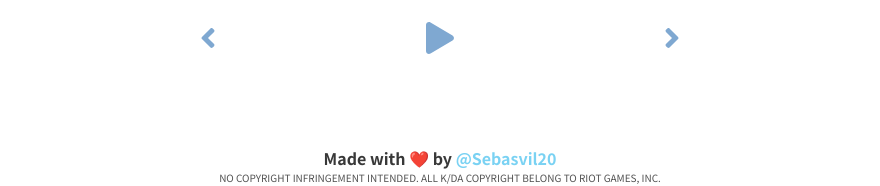
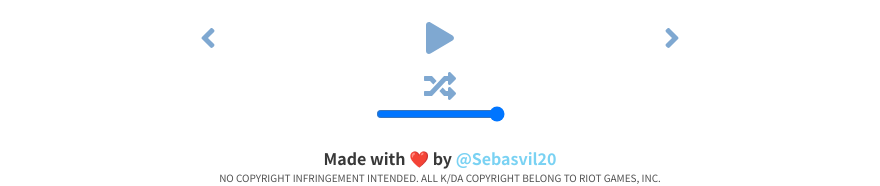
Before and after one commit to sebasvil20/kda-music-player, a React (Create React App) app: page / in a window 1280 px wide. Shown: the part 610-796 px from the top of the page, without its empty margins (200-1080 px from the left). Built offline with nearby package versions, Linux system fonts and the light colour scheme.

Commit message:
Random mode and volume control

```diff
--- a/src/App.js
+++ b/src/App.js
@@ -21,6 +21,8 @@ function App() {
   const [songs, setSongs] = useState(data());
   const [currentSong, setCurrentSong] = useState(songs[0]);
   const [isPlaying, setIsPlaying] = useState(false);
+  const [isRandom, setIsRandom] = useState(false);
+  const [volume, setVolume] = useState(1);
   const [songInfo, setSongInfo] = useState({
     currentTime: 0,
     duration: 0,
@@ -45,11 +47,23 @@ function App() {
 
   const songEndHandler = async () => {
     let currentIndex = songs.findIndex((song) => song.id === currentSong.id);
-    let newIndex = currentIndex + 1;
-    if (newIndex >= songs.length) newIndex = 0;
+    let newIndex = null;
+    if (isRandom) {
+      newIndex = Math.floor(Math.random() * 11);
+      if (currentIndex === newIndex) {
+        newIndex = Math.floor(Math.random() * 11);
+      }
+    } else {
+      newIndex = currentIndex + 1;
+      if (newIndex >= songs.length) newIndex = 0;
+    }
 
     await setCurrentSong(songs[newIndex]);
     if (isPlaying) audioRef.current.play();
+  };
+
+  const handleVolume = (value) => {
+    document.getElementById("audio-source").volume = value;
   };
 
   return (
@@ -62,10 +76,15 @@ function App() {
         songInfo={songInfo}
         songs={songs}
         audioRef={audioRef}
+        isRandom={isRandom}
+        volume={volume}
+        setVolume={setVolume}
         setSongInfo={setSongInfo}
         setIsPlaying={setIsPlaying}
         setCurrentSong={setCurrentSong}
         setSongs={setSongs}
+        setIsRandom={setIsRandom}
+        handleVolume={handleVolume}
       />
       <Library
         audioRef={audioRef}
@@ -81,6 +100,7 @@ function App() {
         ref={audioRef}
         src={currentSong.audio}
         onEnded={songEndHandler}
+        id="audio-source"
       ></audio>
       <WordBackground isPlaying={isPlaying} />
       <h1 className={`made-with ${libraryStatus ? "library-active z" : ""}`}>
--- a/src/components/Player.js
+++ b/src/components/Player.js
@@ -5,6 +5,7 @@ import {
   faPause,
   faAngleLeft,
   faAngleRight,
+  faRandom,
 } from "@fortawesome/free-solid-svg-icons";
 
 const Player = ({
@@ -13,10 +14,15 @@ const Player = ({
   audioRef,
   currentSong,
   songs,
+  isRandom,
+  volume,
+  setIsRandom,
   setSongInfo,
   setIsPlaying,
   setCurrentSong,
   setSongs,
+  handleVolume,
+  setVolume,
 }) => {
   //useEffect
   useEffect(() => {
@@ -58,6 +64,12 @@ const Player = ({
   const dragHandler = (e) => {
     audioRef.current.currentTime = e.target.value;
     setSongInfo({ ...songInfo, currentTime: e.target.value });
+  };
+
+  const dragHandlerVolume = (e) => {
+    document.getElementById("myRange").value = e.target.value;
+    setVolume(e.target.value);
+    handleVolume(e.target.value);
   };
 
   const skipTrackHandler = async (direction) => {
@@ -117,6 +129,28 @@ const Player = ({
           icon={faAngleRight}
         />
       </div>
+      <div class="randomPlayButton">
+        <FontAwesomeIcon
+          onClick={() => setIsRandom(!isRandom)}
+          className={`randomButton icon ${
+            isRandom ? "randomButton-Active" : null
+          }`}
+          size="2x"
+          icon={faRandom}
+        />
+      </div>
+      <div className="slidecontainer">
+        <input
+          type="range"
+          min={0}
+          max={1}
+          step={0.1}
+          value={volume}
+          className="slider2"
+          onChange={dragHandlerVolume}
+          id="myRange"
+        />
+      </div>
     </div>
   );
 };
--- a/src/styles/_player.scss
+++ b/src/styles/_player.scss
@@ -34,6 +34,51 @@
   }
 }
 
+.randomButton {
+  cursor: pointer;
+  color: #7fa8d1;
+  transition: all 0.2s ease;
+}
+
+.randomButton-Active {
+  color: #105fad !important;
+}
+
+// Estilos del slider del volumen
+input[type="range"].slider2 {
+  padding: 3px 0px;
+}
+input[type="range"].slider2:focus {
+  outline: none;
+}
+input[type="range"].slider2::-webkit-slider-thumb {
+  height: 16px;
+  width: 16px;
+}
+input[type="range"].slider2::-moz-range-thumb {
+  height: 16px;
+  width: 16px;
+  background-color: #7fa8d1;
+}
+input[type="range"].slider2::-ms-thumb {
+  height: 16px;
+  width: 16px;
+  background-color: #7fa8d1;
+}
+
+input[type="range"].slider2::-webkit-slider-runnable-track {
+}
+input[type="range"].slider2::-moz-range-track {
+  border: 1px solid #105fad;
+  background-color: #105fad;
+  border-radius: 5px;
+}
+input[type="range"].slider2::-ms-track {
+  border: 1px solid #105fad;
+  background-color: #105fad;
+}
+
+// Estilos del slider de la cancion
 input[type="range"]:focus {
   outline: none;
 }
@@ -83,6 +128,9 @@ input[type="range"]::-ms-thumb {
   .play-control {
     width: 50% !important;
   }
+  input[type="range"].slider2 {
+    display: none;
+  }
 }
 @media screen and (max-width: 1280px) {
   .time-control {
```
